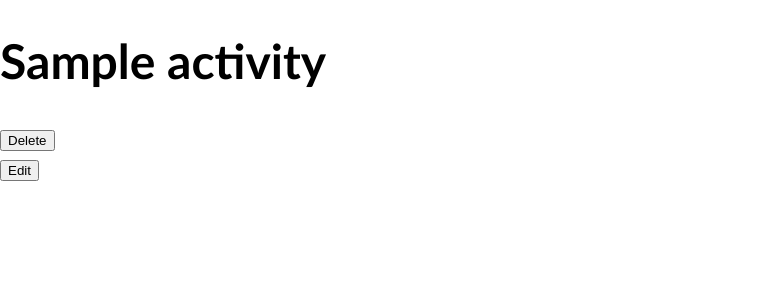
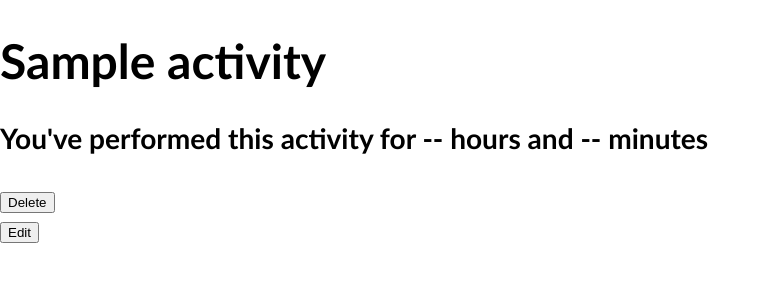
Before and after one commit to BerkeleyPlatte/Time_Log, a Django app: template timelog4app/templates/activities/detail.html in a window 1280 px wide. Shown: the part 79-379 px from the top of the page, without its empty margins (0-771 px from the left). Run offline with Django 3.2, Linux system fonts and the light colour scheme; the template is opened without the code that fills it: values that come from a table or form of the project are taken from there, others are empty; tables that the repository leaves empty hold one stand-in row (values such as "Sample post").

Commit message:
minor details

```diff
--- a/timelog4app/templates/activities/detail.html
+++ b/timelog4app/templates/activities/detail.html
@@ -1,6 +1,7 @@
 {% extends 'shared/base.html' %} {% block content %}
 
 <h1>{{ activity.name }}</h1>
+<h3>You've performed this activity for -- hours and -- minutes</h3>
 <form action="{% url 'timelog4app:activity' activity.id %}" method="POST">
   {% csrf_token %}
   <input type="hidden" name="actual_method" value="DELETE" />
--- a/timelog4app/views/activities/details.py
+++ b/timelog4app/views/activities/details.py
@@ -23,6 +23,8 @@ def get_activity(activity_id):
         """, (activity_id,))
 
         return db_cursor.fetchone()
+
+
 
 
 @login_required
```
